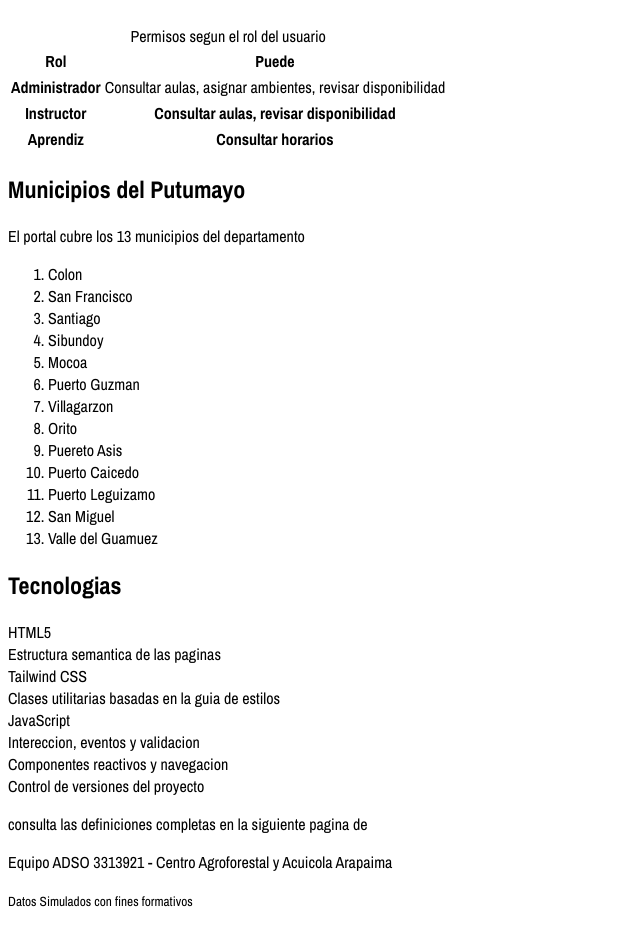
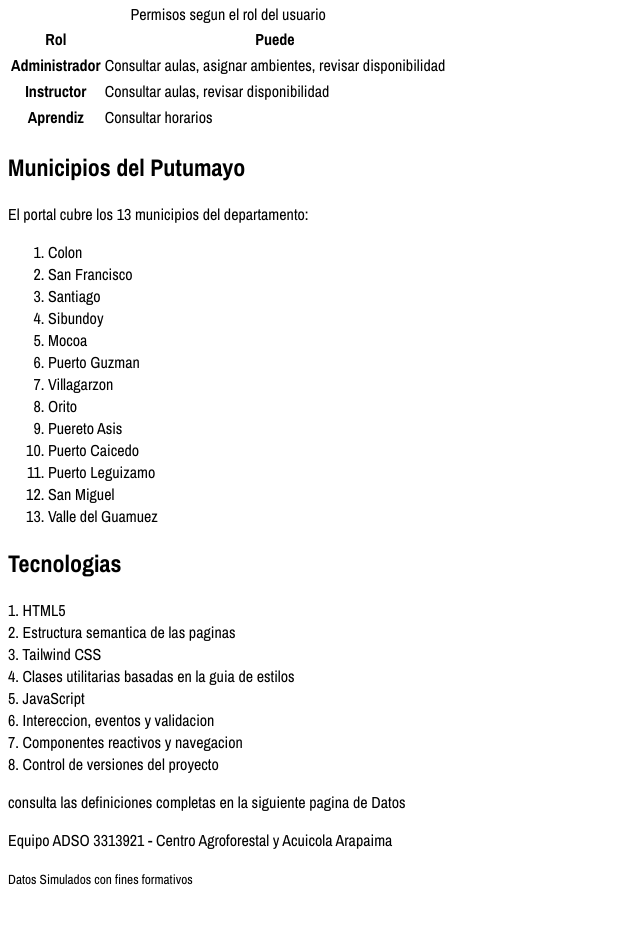
Before and after one commit to albertogalarcio856/Repoitorio-2, a website built with Vite: page frontend/origin/index.html in a window 1280 px wide. Shown: the part 558-1485 px from the top of the page, without its empty margins (0-640 px from the left). After the commit the page ends 1463 px from the top, so only its background shows below. Built offline with nearby package versions, Linux system fonts and the light colour scheme.

Commit message:
correcion seccion 3

```diff
--- a/frontend/origin/index.html
+++ b/frontend/origin/index.html
@@ -29,7 +29,6 @@
                 <li><a href="#seccion3" >Roles</a></li>
                 <li><a href="#seccion4" >Municipios del Putumayo</a></li>
                 <li><a href="#seccion5" >Tecnologias</a></li>
-                <li><a href="#seccion6" >Seccion 6</a></li>
            </ul>
         </aside>
         <main>
@@ -51,13 +50,14 @@
                             <th scope="col">Puede</th>
                         </tr>
                         <tr><th scope="col">Administrador</th>
-                            <td >Consultar aulas, asignar ambientes, revisar disponibilidad</td>
+                            <td>Consultar aulas, asignar ambientes, revisar disponibilidad</td>
+                        </tr>
                         </tr>
                         <tr><th scope="col">Instructor</th>
-                            <th scope="col">Consultar aulas, revisar disponibilidad</th>
+                            <td>Consultar aulas, revisar disponibilidad</td>
                         </tr>
                         <tr><th scope="col">Aprendiz</th>
-                            <th scope="col">Consultar horarios</th>
+                            <td>Consultar horarios</td>
                         </tr>
                     </thead>
                     <tbody>
@@ -69,7 +69,7 @@
             </section>
             <section id="Seccion4">
                 <h2>Municipios del Putumayo</h2>
-                <p>El portal cubre los 13 municipios del departamento</p>
+                <p>El portal cubre los 13 municipios del departamento:</p>
                 <ol>
                     <li>Colon</li>
                     <li>San Francisco</li>
@@ -89,17 +89,17 @@
             <section id="Seccion5">
                 <h2>Tecnologias</h2>
                 <d1>
-                    <dt>HTML5</dt>
-                    <dt>Estructura semantica de las paginas</dt>
-                    <dt>Tailwind CSS</dt>
-                    <dt>Clases utilitarias basadas en la guia de estilos</dt>
-                    <dt>JavaScript</dt>
-                    <dt>Intereccion, eventos y validacion</dt>
-                    <dt>Componentes reactivos y navegacion</dt>
-                    <dt>Control de versiones del proyecto</dt>
+                    <dt>1. HTML5</dt>
+                    <dt>2. Estructura semantica de las paginas</dt>
+                    <dt>3. Tailwind CSS</dt>
+                    <dt>4. Clases utilitarias basadas en la guia de estilos</dt>
+                    <dt>5. JavaScript</dt>
+                    <dt>6. Intereccion, eventos y validacion</dt>
+                    <dt>7. Componentes reactivos y navegacion</dt>
+                    <dt>8. Control de versiones del proyecto</dt>
                 </d1>
                 <p>
-                    consulta las definiciones completas en la  siguiente pagina de <a href="Datos.html"></a>
+                    consulta las definiciones completas en la  siguiente pagina de Datos <a href="Datos.html"></a>
                 </p>
             </section>
 
```
